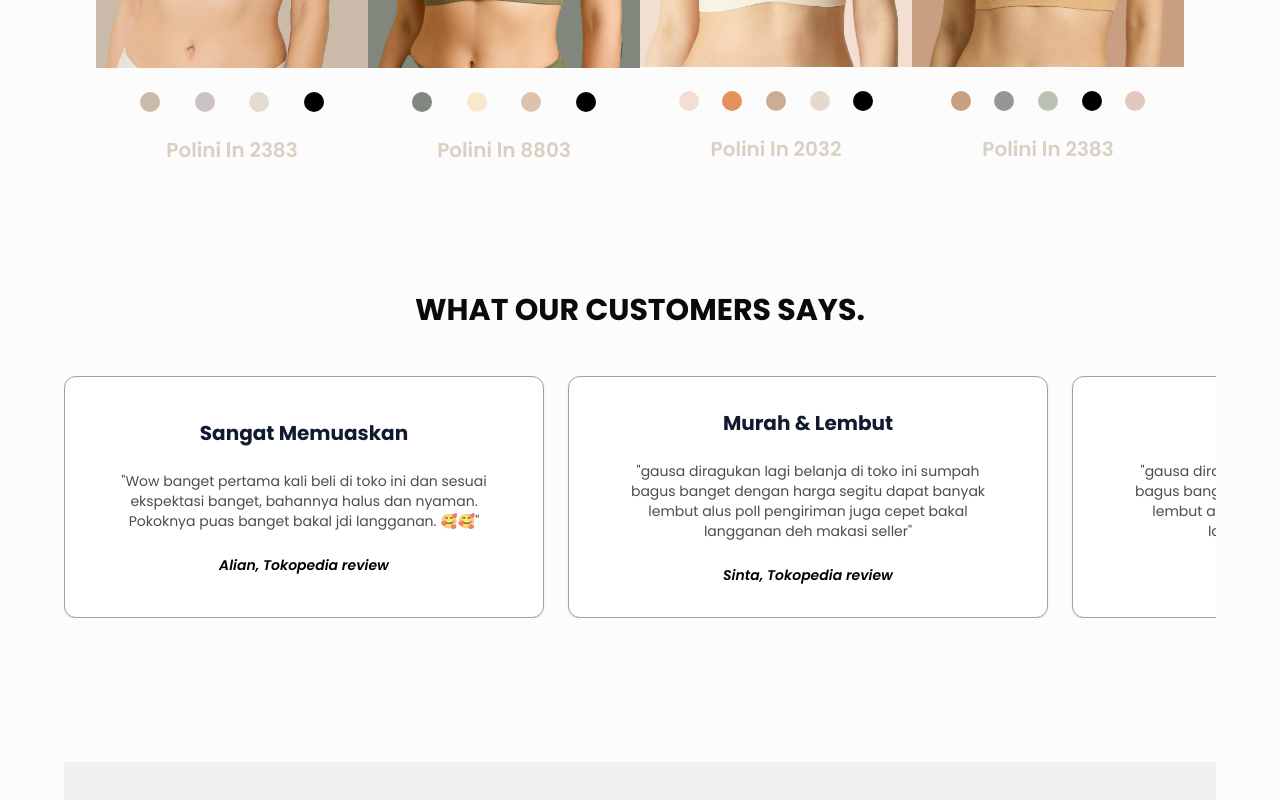
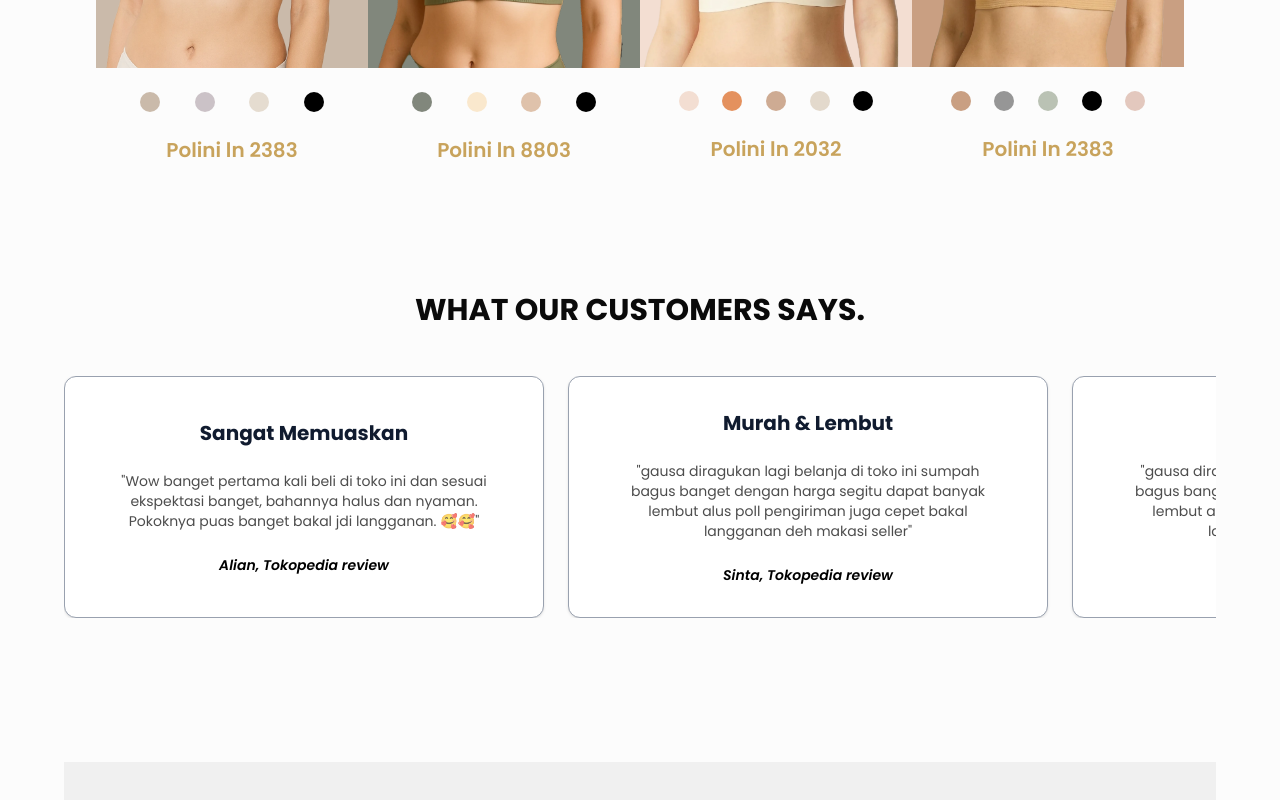
Before and after one commit to Mikelolpo10/Avora-E-Commerce, a React (Vite) app in the folder Frontend/: page / in a window 1280 px wide. Shown: the part 1180-1980 px from the top of the page. Built offline with nearby package versions, Linux system fonts and the light colour scheme; no server answers.

Commit message:
Change color pallete

```diff
--- a/Frontend/src/index.css
+++ b/Frontend/src/index.css
@@ -6,8 +6,8 @@
 
 @theme {
   --color-primary: #101b2f;
-  --color-secondary: #d9d0c1;
-  --color-accent: #F6EDE3;
+  --color-secondary: #c8a35c;
+  --color-accent: #f0e6d6;
   --color-background: #ffffff;
 
   --color-gray: #FCFCFC;
@@ -17,9 +17,7 @@
 
   --font-sans: "poppins", sans-serif;
   --font-luxury: "Cormorant Garamond", serif;
-}
-
-;
+};
 
 @layer base {
   input[type="number"]::-webkit-outer-spin-button,
```
